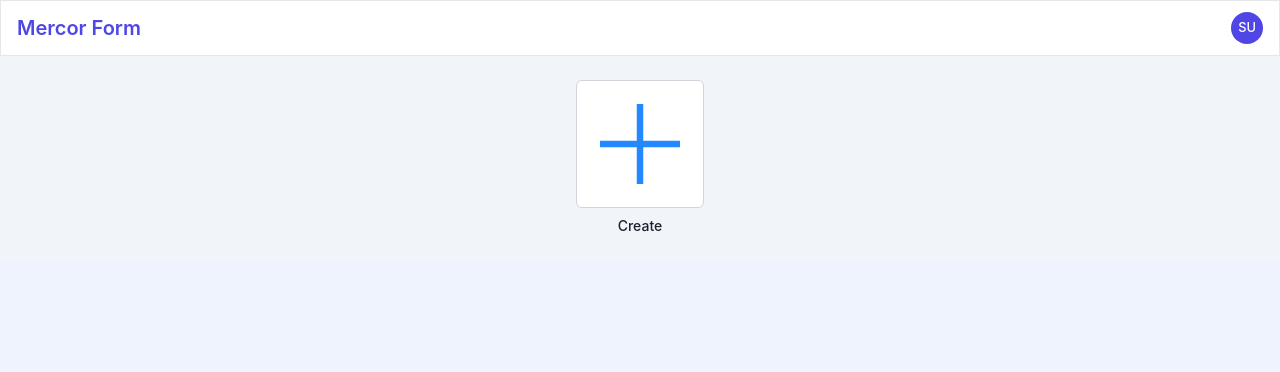
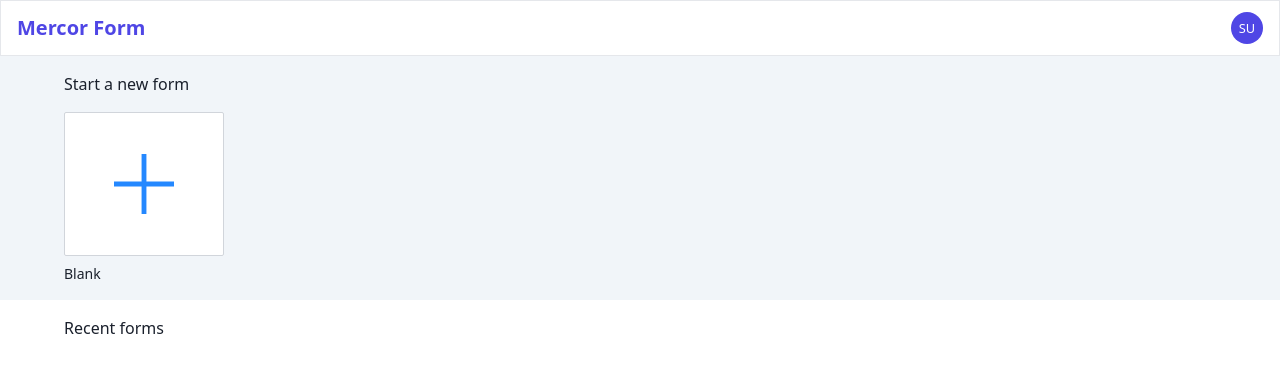
Before and after one commit to rajenderK7/mercor-form, a React (Vite) app in the folder client/: page /dashboard in a window 1280 px wide. Shown: the top 372 px of the page. Built offline with nearby package versions, Linux system fonts and the light colour scheme; no server answers; sample sign-in values are in the browser's storage; a web font is replaced by a local one.

Commit message:
Remove HTML body level bg color

```diff
--- a/client/index.html
+++ b/client/index.html
@@ -7,7 +7,7 @@
     <meta name="viewport" content="width=device-width, initial-scale=1.0" />
     <title>Mercor Form</title>
   </head>
-  <body class="bg-[#EEF3FE] selection:bg-[#4F46E5] selection:text-white">
+  <body class="font-sans selection:bg-[#4F46E5] selection:text-white">
     <div id="root"></div>
     <script type="module" src="/src/main.tsx"></script>
   </body>
--- a/client/src/components/CenterWrapper.tsx
+++ b/client/src/components/CenterWrapper.tsx
@@ -5,7 +5,9 @@ interface Props {
 }
 
 const CenterWrapper = ({ children }: Props) => {
-  return <div className="max-w-6xl mx-auto">{children}</div>;
+  return (
+    <div className="w-full max-w-6xl mx-auto px-4 lg:px-0 py-4">{children}</div>
+  );
 };
 
 export default CenterWrapper;
--- a/client/src/components/Create.tsx
+++ b/client/src/components/Create.tsx
@@ -50,7 +50,7 @@ const Create = () => {
     <>
       {loading && <p className="text-center">Loading..</p>}
       {!loading && (
-        <div className="mx-auto font-sans">
+        <div className="mx-auto bg-[#EEF3FE] h-screen">
           <Tabs align="center" variant="unstyled">
             <TabList
               className="font-medium"
--- a/client/src/components/Dashboard.tsx
+++ b/client/src/components/Dashboard.tsx
@@ -18,19 +18,25 @@ const Dashboard = () => {
   }, []);
 
   return (
-    <div className="flex bg-slate-100 py-6">
+    <>
+      <div className=" bg-slate-100">
+        <CenterWrapper>
+          <p className="mb-4 font-medium">Start a new form</p>
+          <div className="flex">
+            <Link to="/create" className="flex flex-col text-sm font-medium">
+              <div className="w-40 h-36 rounded-sm bg-white p-4 border border-gray-300 hover:border-blue-800 mb-2 flex items-center justify-center ">
+                <img src={plus} alt="Create" width={60} height={60} />
+              </div>
+              Blank
+            </Link>
+          </div>
+        </CenterWrapper>
+      </div>
       <CenterWrapper>
-        <Link
-          to="/create"
-          className="flex flex-col text-sm font-medium text-center"
-        >
-          <div className="w-32 h-32 rounded-md bg-white p-4 border border-gray-300 hover:border-gray-500 mb-2 flex items-center justify-center ">
-            <img src={plus} alt="Create" width={80} height={80} />
-          </div>
-          Create
-        </Link>
+        <p className="font-medium">Recent forms</p>
+        {/* My forms */}
       </CenterWrapper>
-    </div>
+    </>
   );
 };
 
--- a/client/src/components/Login.tsx
+++ b/client/src/components/Login.tsx
@@ -46,7 +46,7 @@ const Login = () => {
   };
 
   return (
-    <div className="bg-primary mt-56  lg:mt-[10%] mx-3 font-sans flex justify-center items-center ">
+    <div className="bg-[#EEF3FE] mx-auto w-full px-4 lg:px-0 flex justify-center h-screen -mt-14 items-center">
       <div className="bg-white p-8 border border-gray-300 shadow-md rounded-lg w-96">
         <h2 className="text-2xl font-semibold  mb-4 text-[#4F46E5]">
           {isNewUser ? "Sign Up" : "Login"}
```
